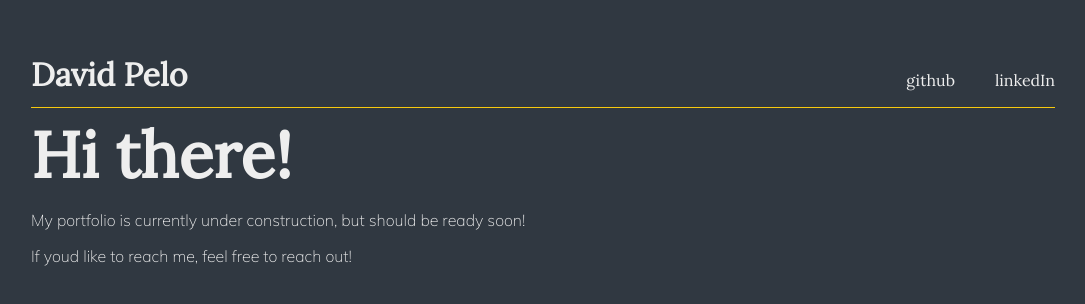
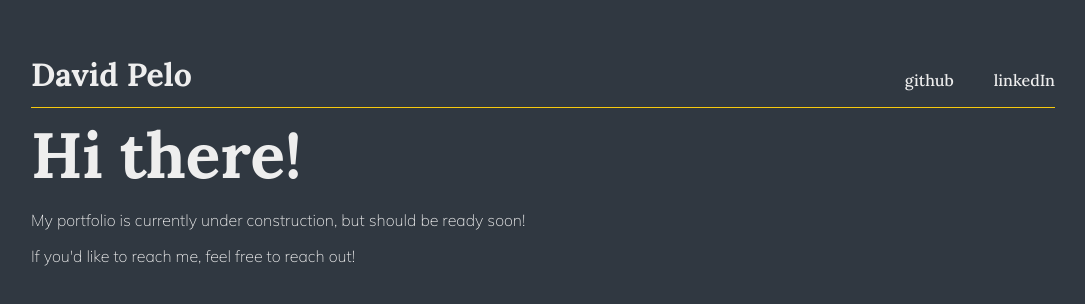
Before and after one commit to DavidPelo/portfolio, a React (Create React App) app in the folder portfolio-react/: page / in a window 1280 px wide. Shown: the part 156-460 px from the top of the page, without its empty margins (97-1182 px from the left). Built offline with nearby package versions, Linux system fonts and the light colour scheme.

Commit message:
tweaked fonts

```diff
--- a/portfolio-react/src/components/UI/ComingSoon.js
+++ b/portfolio-react/src/components/UI/ComingSoon.js
@@ -10,7 +10,7 @@ const ComingSoon = () => {
       <Welcome
         greeting='Hi there!'
         message='My portfolio is currently under construction, but should be ready soon!'
-        secondaryMessage='If youd like to reach me, feel free to reach out!'
+        secondaryMessage="If you'd like to reach me, feel free to reach out!"
       />
     </Container>
   )
--- a/portfolio-react/src/css/styles.css
+++ b/portfolio-react/src/css/styles.css
@@ -1,4 +1,4 @@
-@import url("https://fonts.googleapis.com/css2?family=Lora&family=Mulish:wght@200&display=swap");
+@import url('https://fonts.googleapis.com/css2?family=Lora:wght@400;500;700&family=Mulish:wght@200;400;500;600&display=swap');
 
 *,
 *::before,
@@ -9,7 +9,7 @@
 
 body {
   font-family: "Mulish", sans-serif;
-  font-weight: 500;
+  font-weight: 200;
   font-style: normal;
   color: #EEEEEE;
   background-color: #303841;
```
